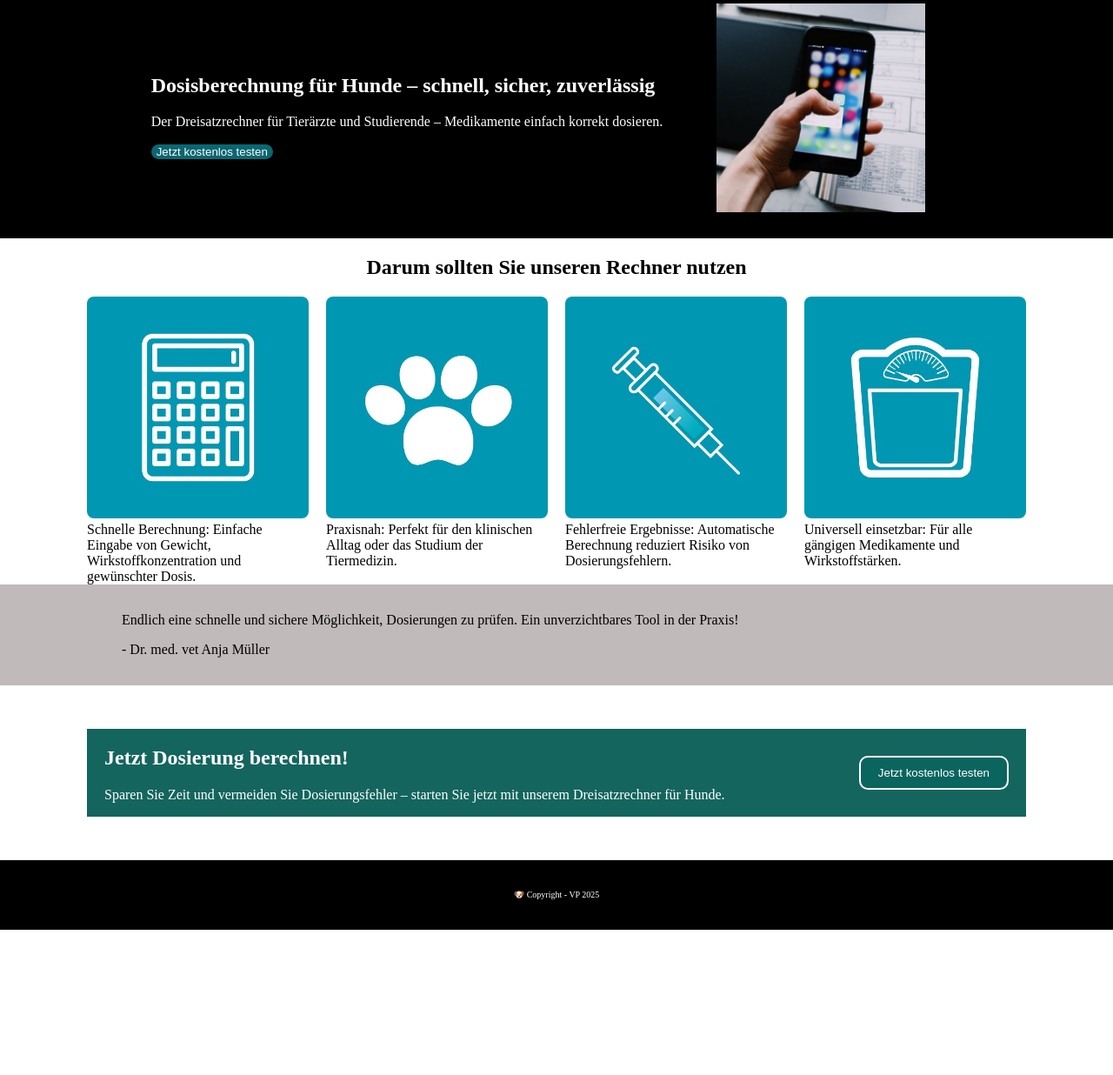
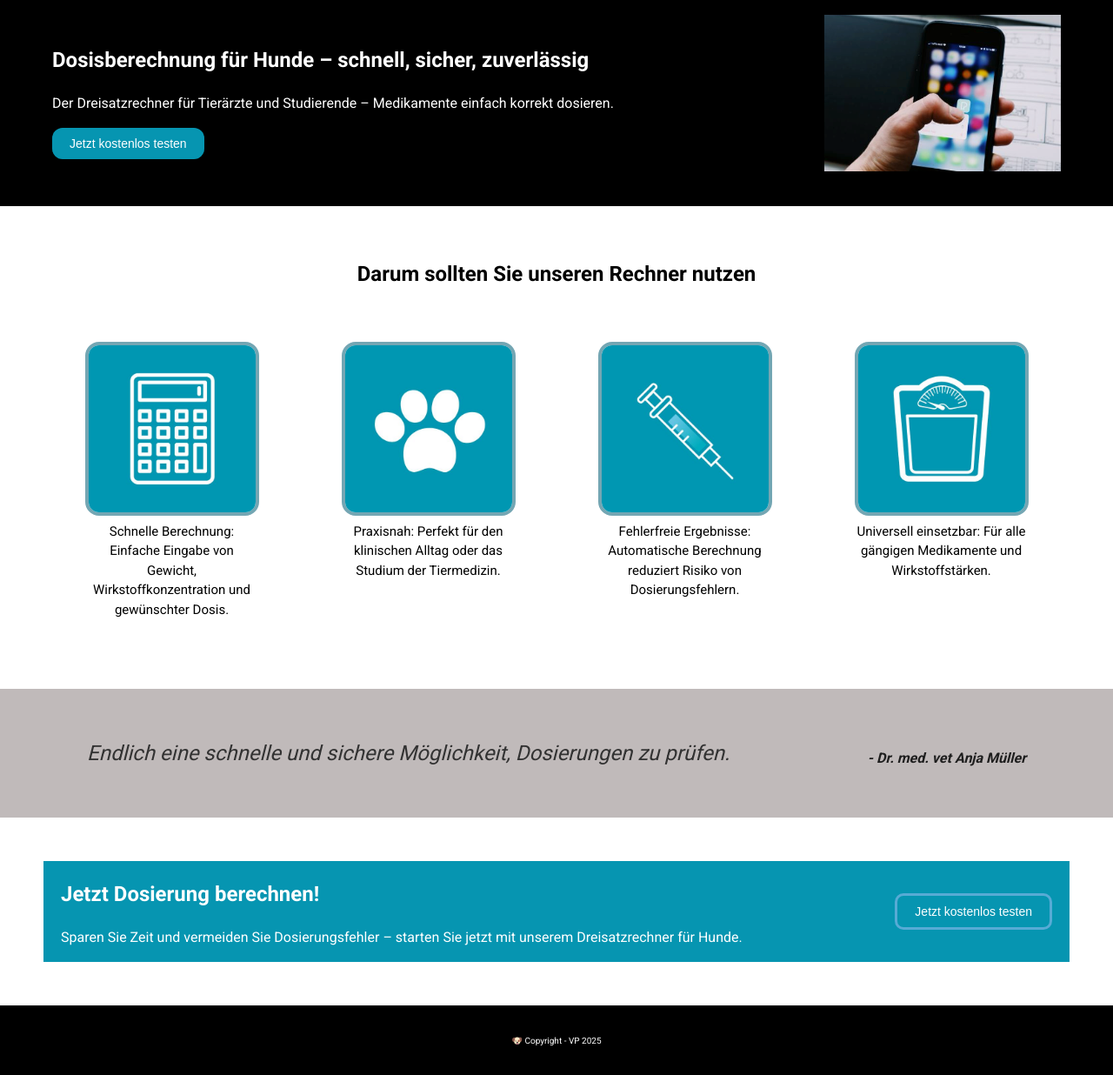
Before and after one commit to Val372/landingpage-odin, a plain HTML site: page index.html in a window 1280 px wide. Shown: the part 80-1316 px from the top of the page at 87% size. Before the commit the page ends 1149 px from the top, so only its background shows below. Drawn offline with Linux system fonts and the light colour scheme.

Commit message:
Refine HTML and CSS for responsive landing page

```diff
--- a/index.html
+++ b/index.html
@@ -5,10 +5,13 @@
     <meta name="viewport" content="width=device-width, initial-scale=1.0">
     <title>medication converter</title>
     <link rel="stylesheet" href="style.css">
+    <link href="https://fonts.googleapis.com/css2?family=Roboto:wght@400;500;700&display=swap" rel="stylesheet">
 </head>
 <body>
+
+    <!-- Header -->
+    <header>
         <div class="container">
-    <header>
             <div class="logo">
                 <img src="Logo.png" alt="Website Logo">
             </div>
@@ -19,19 +22,24 @@
                     <li><a href="#link3">About</a></li>
                 </ul>
             </nav>
-
+        </div>
     </header>
 
+    <!-- Hero -->
     <section class="hero">
+        <div class="container">
             <div class="hero-content">
                 <h1>Dosisberechnung für Hunde – schnell, sicher, zuverlässig</h1>
-                <p class="small">Der Dreisatzrechner für Tierärzte und Studierende – Medikamente einfach korrekt dosieren. </p>
+                <p class="small">Der Dreisatzrechner für Tierärzte und Studierende – Medikamente einfach korrekt dosieren.</p>
                 <button class="hero-button">Jetzt kostenlos testen</button>
             </div>
-            <img src="App.jpg" alt="Applikation iOS">
+            <img src="App.png" alt="Applikation iOS">
+        </div>
     </section>
 
+    <!-- Intro -->
     <section class="intro-section">
+        <div class="container">
             <div class="headline">
                 <h2>Darum sollten Sie unseren Rechner nutzen</h2>
             </div>
@@ -57,17 +65,23 @@
                     <figcaption>Universell einsetzbar: Für alle gängigen Medikamente und Wirkstoffstärken.</figcaption>
                 </figure>
             </div>
+        </div>
     </section>
 
+    <!-- Quote -->
     <section class="quote">
+        <div class="container">
            <blockquote>
-                    <p class="big">Endlich eine schnelle und sichere Möglichkeit, Dosierungen zu prüfen. Ein unverzichtbares Tool in der Praxis!</p>
-                    <p class="author">- Dr. med. vet Anja Müller</p>
+                <div class="quote-text">Endlich eine schnelle und sichere Möglichkeit, Dosierungen zu prüfen.
+                </div>
+                <cite>- Dr. med. vet Anja Müller</cite>
             </blockquote>
+        </div>
 </section>
 
+    <!-- CTA -->
     <section class="cta-section">
-            <div class="cta-content">
+        <div class="container">
             <div class="cta-text">
                 <h2>Jetzt Dosierung berechnen!</h2>
                 <p class="small">Sparen Sie Zeit und vermeiden Sie Dosierungsfehler – starten Sie jetzt mit unserem Dreisatzrechner für Hunde.</p>
@@ -75,7 +89,11 @@
             <button class="cta-button">Jetzt kostenlos testen</button>
         </div>
     </section>
-    <footer>🐶 Copyright - VP 2025</footer>
-  </div>
+
+    <!-- Footer -->
+    <footer>
+        🐶 Copyright - VP 2025
+    </footer>
+
 </body>
 </html>
--- a/style.css
+++ b/style.css
@@ -1,140 +1,197 @@
-body{
-    background-color: white
-    font-family: Arial, sans-serif;
+/* Basis */
+* {
+    box-sizing: border-box;
+}
+
+body {
+    background-color: white;
+    font-family: 'Roboto', Arial, sans-serif;
+    font-weight: 400; /* normaler Text als Standard */
     margin: 0;
     padding: 0;
-    box-sizing: border-box; /* wichtig für genaue Größenberechnung */
+    line-height: 1.5;
 }
 
-.container{
-
+/* Container: zentriert den Inhalt */
+.container {
+    max-width: 1200px;
+    margin: 0 auto;
+    padding: 0 20px;  /* Abstand rechts & links */
 }
 
-header{
+/* Header */
+header {
     background: black;
     color: white;
+}
+
+header .container {
     display: flex;
     justify-content: space-between;
     align-items: center;
-padding: 0 100px;
-margin: 0;   /* entfernt äußeren Abstand */
 }
 
 ul {
-list-style: none;  /* Aufzählungspunkte entfernen */
+    list-style: none;
     display: flex;
-gap: 10px;
+    gap: 20px;
+    margin: 0;
+    padding: 0;
 }
 
 ul li a {
     color: white;
     text-decoration: none;
-    font-weight:lighter;
-    font-size: 10px; /* Schriftgröße anpassen */
+    font-size: 14px;
+    font-weight: lighter;
+}
+
+.logo img {
+    height: 50px;
+}
+
+/* Hero Section */
+.hero {
+  background: black;
+  color: white;
+  padding: 40px 0; /* oben/unten Luft */
+}
+
+.hero .container {
+  display: flex;
+  justify-content: space-evenly;
+  align-items: center;
+  gap: 20px;
+  flex-wrap: wrap; /* sorgt dafür, dass auf Mobile Bild UNTER den Text springt */
+}
+
+.hero-button {
+    background: rgb(6, 149, 177);
+    color: white;
+    border: none;
+    border-radius: 12px;
+    padding: 10px 20px;
+    font-size: 14px;
+}
+
+.hero img {
+  flex: 0 0 auto;    /* Bild bleibt neben Text */
+  max-width: 300px;  /* Bild kleiner machen */
+  max-height: 180px; /* rechteckig halten */
+  width: auto;
+  height: auto;
+}
+
+.hero-content {
+  flex: 1;           /* Text nimmt so viel Platz wie möglich */
+  min-width: 250px;  /* nicht zu schmal werden */
+}
+
+/* Intro Section */
+.intro-section {
+    background: white;
+    color: black;
+
 }
 
 
-.logo img {
-    height: 50px; /* passt nur das Bild an */
+.headline {
+    display: flex;
+    justify-content: center;
+    align-items: center;
+    margin: 40px 0;
 }
 
-
-.hero{
+.image-gallery {
     display: flex;
-background:black;
-color: white;
-justify-content: center;
-align-items: center;
     gap: 20px;
-padding: 0 100px;
-margin: 0;   /* entfernt äußeren Abstand */
-height: 300px;
+    flex-wrap: wrap;
+    justify-content: space-around;
+    text-align: center;
 }
 
-.hero-button{
-    background: rgb(9, 103, 113);
-    color: white;
-    border: none;               /* Standardrahmen entfernen */
-    border-radius: 12px;        /* Abgerundete Ecken */
+.image-gallery figure {
+    flex: 0 1 100px;
+    margin: 0 0 80px 0;
 }
 
-.hero img {
-    width: 30%;      /* Bild skalieren */
-    max-width: 500px; /* maximale Breite */
-    height: auto;     /* Höhe proportional */
-    max-height: 80%;  /* Bild maximal 80% der Containerhöhe */
-    height: auto;     /* Höhe proportional */
-    object-fit: contain; /* Bild wird nicht verzerrt */
+.image-gallery img {
+    width: 200px;
+    height: 200px;
+    border: 4px solid rgb(116, 166, 179);
+    border-radius: 16px;
 }
 
-.intro-section{
-background: white
+.image-gallery figcaption {
+    font-size: 15px;
+}
+
+/* Quote Section */
+.quote {
+    background: rgb(192, 186, 186);
     color: black;
 }
 
-.headline{
+.quote .container {
+    padding: 40px 20px;
     display: flex;
-justify-content: center;
-align-items: center;
+    flex-direction: column;
+    gap: 5px;
 }
 
-.image-gallery {
-    display: flex;          /* Bilder nebeneinander anordnen */
-    gap: 20px;              /* Abstand zwischen den Bildern */
-    flex-wrap: wrap;        /* Bilder umbrechen bei kleinerem Bildschirm */
-    justify-content: space-between; /* optional: Abstand gleichmäßig */
-    padding: 0 100px;
+.quote blockquote {
+    display: flex;
+    justify-content: space-between; /* Zitat links, Autor rechts */
+    flex-wrap: wrap;                /* sorgt dafür, dass es auf kleinen Bildschirmen umbrechen kann */
 }
 
-.image-gallery figure {
-    flex: 1 1 200px; /* Breite flexibel, mindestens 200px */
-    margin: 0;       /* unnötige Abstände entfernen */
+.quote blockquote .quote-text {
+    font-size: 1.5rem;
+    font-style: italic;
+    font-weight: lighter;
+    color: rgb(50,50,50);
+    max-width: 80%;                /* verhindert, dass das Zitat die ganze Zeile nimmt */
 }
 
-.image-gallery img {
-    width: 100%;     /* Bild passt in das Figure */
-    height: auto;
-    border-radius: 8px; /* optional: abgerundete Ecken */
+.quote blockquote cite {
+    font-size: 1rem;
+    font-weight: bold;
+    color: rgb(30,30,30);
+    margin-left: auto;      /* nach rechts schieben */
+    align-self: flex-end;           /* Autor unten */
 }
 
-.quote {
-background: rgb(192, 186, 186);
-color: black;
-display: flex;
-padding: 0 100px;
+/* CTA Section */
+.cta-section {
+    background: white;
+    padding: 50px;
 }
 
-.cta-section {
-background: white;
+.cta-section .container {
     display: flex;
-padding: 0 100px;
-}
-
-.cta-content {
-display: flex;
+    gap: 20px;
+    flex-wrap: wrap;
     justify-content: space-between;
-gap: 50px;
+    background: rgb(6, 149, 177);
+    color: white;
     align-items: center;
-padding: 0 20px;
-background: rgb(20, 101, 94);
-width: 100%;
-margin: 50px 0
 }
 
 .cta-text {
     flex: 1;
-    color: white;
 }
 
 .cta-button {
-    background: rgb(9, 101, 94);
+    background: rgb(6, 149, 177);
     color: white;
-    border: 2px solid white;
+    border: 3px solid rgb(87, 171, 213);
     border-radius: 10px;
     padding: 10px 20px;
+    font-size: 14px;
 }
 
-footer{
+/* Footer */
+footer {
     background: black;
     color: white;
     display: flex;
@@ -143,3 +200,24 @@ justify-content: center;
     align-items: center;
     height: 80px;
 }
+
+/* Hover Effekte */
+a:hover, .cta-button:hover, .hero-button:hover {
+    opacity: 0.8;
+    cursor: pointer;
+}
+
+/* Mobile Anpassung */
+@media (max-width: 768px) {
+    header .container,
+    .hero .container,
+    .cta-section .container {
+        flex-direction: column;
+        text-align: center;
+    }
+
+    nav ul {
+        flex-direction: column;
+        gap: 10px;
+    }
+}
```
Also changed, not shown: App.jpg (deleted), App.png (added), Größe und Schriftart.png (deleted), landingpage.png (deleted), 1 other file. Lines whose indentation alone changed are shown as unchanged.
